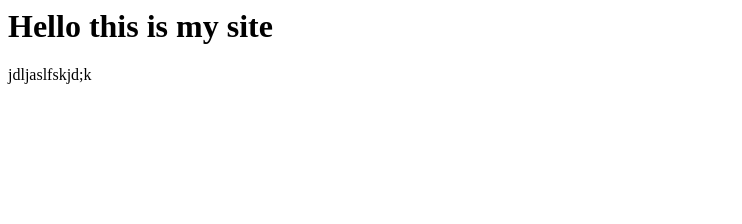
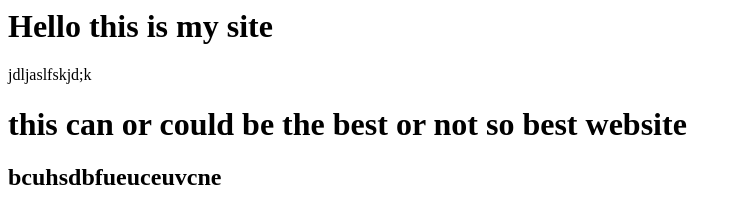
Before and after one commit to Yavielvargas229/web, a plain HTML site: page index.html in a window 1280 px wide. Shown: the whole page, without its empty margins (0-742 px from the left). Drawn offline with Linux system fonts and the light colour scheme.

Commit message:
Update index.html

```diff
--- a/index.html
+++ b/index.html
@@ -1,2 +1,5 @@
 <h1>Hello this is my site</h1>
 <p>jdljaslfskjd;k</p>
+
+<h1>this can or could be the best or not so best website</h1>
+<h2>bcuhsdbfueuceuvcne</h2>
```
